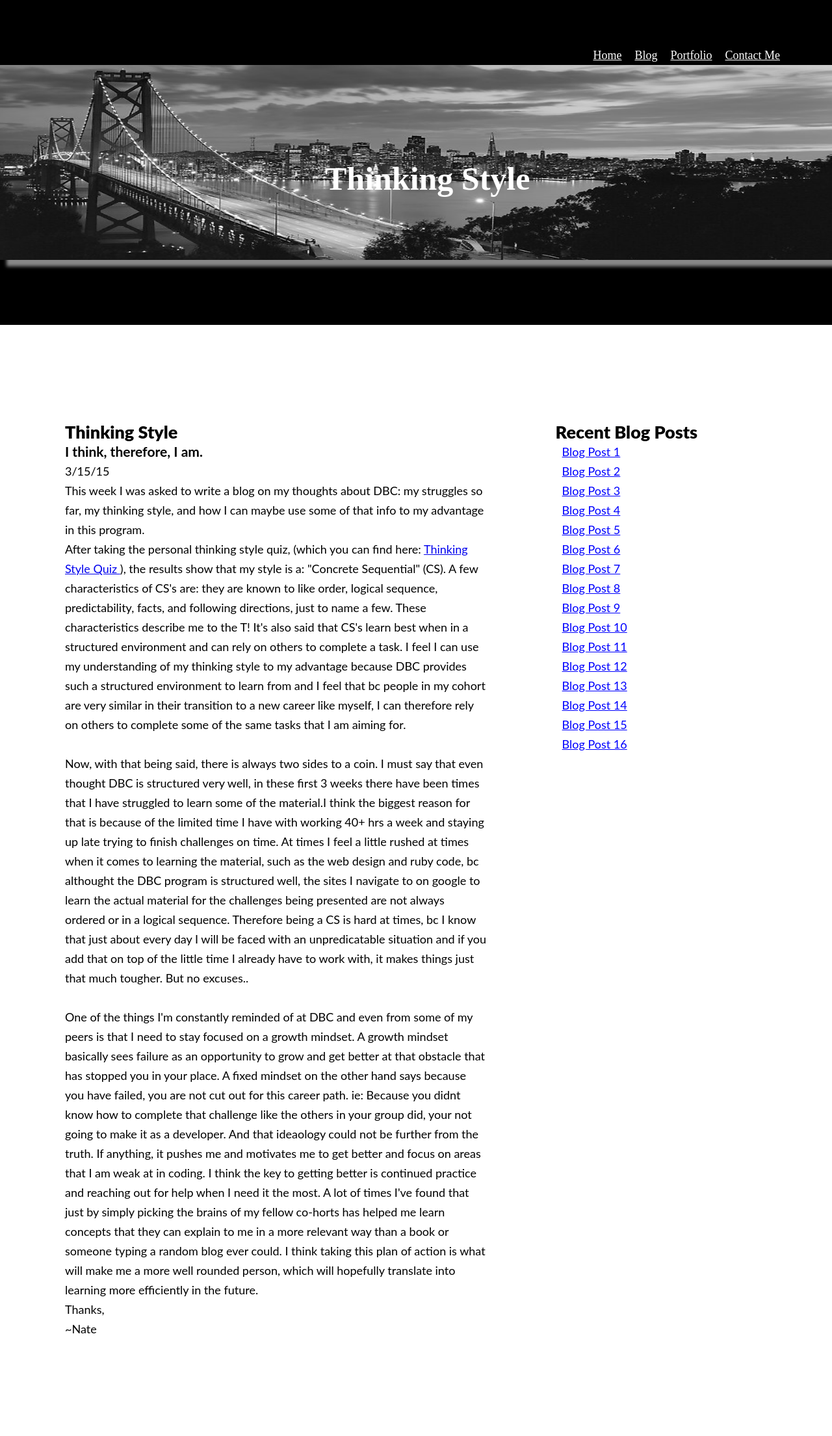
After one commit to naaaaate/naaaaate.github.io, a PHP site: page /blog/c3_thinking-style.html in a window 1280 px wide. The commit adds this page. Shown: the whole page at 65% size. Run offline with PHP 8.4, Linux system fonts and the light colour scheme; some libraries are stand-ins or nearby versions.

Commit message:
Update Header and color scheme, Add Blog5

```diff
--- /dev/null
+++ b/blog/c3_thinking-style.html
@@ -0,0 +1,82 @@
+<!DOCTYPE html>
+<html>
+<head>
+  <title>Arrays vs Hashes</title>
+  <meta charset="UTF-8">
+  <link rel="stylesheet" type="text/css" href="../stylesheets/default.css">
+  <link rel="stylesheet" type="text/css" href="../stylesheets/blog-stylesheet.css">
+  <link rel="stylesheet" href="http://maxcdn.bootstrapcdn.com/font-awesome/4.3.0/css/font-awesome.min.css">
+  <!--Need stylesheet below for code to appear in html. uses <pre> or <code> tags w
+  class = "prettyprint" -->
+  <link rel="stylesheet" type="text/css" href="../stylesheets/highlighter/prettify.css">
+</head>
+
+<body>
+
+  <div id="wrapper">
+    <header>
+      <img src="./sfbridge.jpg" />
+      <h1>Thinking Style</h1>
+    </header>
+    <nav>
+         <ul>
+          <li><a href="../index.html">Home</a></li>
+          <li><a href="./blog-template.html">Blog</a></li>
+          <li><a href="#">Portfolio</a></li>
+          <li><a href="#">Contact Me</a></li>
+        </ul>
+    </nav>
+
+    <div class="content">
+      <div class="post">
+        <h2>Thinking Style</h2>
+        <h3>I think, therefore, I am.</h3>
+        <h4>3/15/15</h4>
+          <p>
+            This week I was asked to write a blog on my thoughts about DBC: my struggles so far, my thinking style, and how I can maybe use some of that info to my advantage in this program.
+            <br>
+            After taking the personal thinking style quiz, (which you can find here: <a href="http://www.thelearningweb.net/personalthink.html">Thinking Style Quiz </a>), the results show that my style is a: "Concrete Sequential" (CS). A few characteristics of CS's are: they are known to like order, logical sequence, predictability, facts, and following directions, just to name a few. These characteristics describe me to the T! It's also said that CS's learn best when in a structured environment and can rely on others to complete a task. I feel I can use my understanding of my thinking style to my advantage because DBC provides such a structured environment to learn from and I feel that bc people in my cohort are very similar in their transition to a new career like myself, I can therefore rely on others to complete some of the same tasks that I am aiming for.
+          </p>
+          <br>
+          <p>
+            Now, with that being said, there is always two sides to a coin. I must say that even thought DBC is structured very well, in these first 3 weeks there have been times that I have struggled to learn some of the material.I think the biggest reason for that is because of the limited time I have with working 40+ hrs a week and staying up late trying to finish challenges on time. At times I feel a little rushed at times when it comes to learning the material, such as the web design and ruby code, bc althought the DBC program is structured well, the sites I navigate to on google to learn the actual material for the challenges being presented are not always ordered or in a logical sequence. Therefore being a CS is hard at times, bc I know that just about every day I will be faced with an unpredicatable situation and if you add that on top of the little time I already have to work with, it makes things just that much tougher. But no excuses..
+          </p>
+          <br>
+          <p>
+            One of the things I'm constantly reminded of at DBC and even from some of my peers is that I need to stay focused on a growth mindset. A growth mindset basically sees failure as an opportunity to grow and get better at that obstacle that has stopped you in your place. A fixed mindset on the other hand says because you have failed, you are not cut out for this career path. ie: Because you didnt know how to complete that challenge like the others in your group did, your not going to make it as a developer. And that ideaology could not be further from the truth. If anything, it pushes me and motivates me to get better and focus on areas that I am weak at in coding. I think the key to getting better is continued practice and reaching out for help when I need it the most. A lot of times I've found that just by simply picking the brains of my fellow co-horts has helped me learn concepts that they can explain to me in a more relevant way than a book or someone typing a random blog ever could. I think taking this plan of action is what will make me a more  well rounded person, which will hopefully translate into learning more efficiently in the future.
+            <br>
+            Thanks,
+            <br>
+            ~Nate
+          </p>
+      </div>
+    </div>
+
+    <aside>
+      <h2>Recent Blog Posts</h2>
+       <ul>
+        <li><a href="./t1-git-blog.html">Blog Post 1</a></li>
+        <li><a href="./c1-chefs-kitchen.html">Blog Post 2</a></li>
+        <li><a href="./t2-css-design.html">Blog Post 3</a></li>
+        <li><a href="./t3-arrays-hashes.html">Blog Post 4</a></li>
+        <li><a href="./c3_thinking-style.html">Blog Post 5</a></li>
+        <li><a href="#">Blog Post 6</a></li>
+        <li><a href="#">Blog Post 7</a></li>
+        <li><a href="#">Blog Post 8</a></li>
+        <li><a href="#">Blog Post 9</a></li>
+        <li><a href="#">Blog Post 10</a></li>
+        <li><a href="#">Blog Post 11</a></li>
+        <li><a href="#">Blog Post 12</a></li>
+        <li><a href="#">Blog Post 13</a></li>
+        <li><a href="#">Blog Post 14</a></li>
+        <li><a href="#">Blog Post 15</a></li>
+        <li><a href="#">Blog Post 16</a></li>
+      </ul>
+    </aside>
+  <!--Ends Wrapper Div -->
+  </div>
+  <!--Need 2 script tags below for pre or code tags to show code in html-->
+  <script src="../stylesheets/highlighter/prettify.js"></script>
+  <script>prettyPrint();</script>
+</body>
+</html  -->
--- a/blog/t3-arrays-hashes.html
+++ b/blog/t3-arrays-hashes.html
@@ -5,6 +5,7 @@
   <meta charset="UTF-8">
   <link rel="stylesheet" type="text/css" href="../stylesheets/default.css">
   <link rel="stylesheet" type="text/css" href="../stylesheets/blog-stylesheet.css">
+  <link rel="stylesheet" href="http://maxcdn.bootstrapcdn.com/font-awesome/4.3.0/css/font-awesome.min.css">
   <!--Need stylesheet below for code to appear in html. uses <pre> or <code> tags w
   class = "prettyprint" -->
   <link rel="stylesheet" type="text/css" href="../stylesheets/highlighter/prettify.css">
@@ -164,7 +165,7 @@
         <li><a href="./c1-chefs-kitchen.html">Blog Post 2</a></li>
         <li><a href="./t2-css-design.html">Blog Post 3</a></li>
         <li><a href="./t3-arrays-hashes.html">Blog Post 4</a></li>
-        <li><a href="#">Blog Post 5</a></li>
+        <li><a href="./c3_thinking-style.html">Blog Post 5</a></li>
         <li><a href="#">Blog Post 6</a></li>
         <li><a href="#">Blog Post 7</a></li>
         <li><a href="#">Blog Post 8</a></li>
--- a/stylesheets/blog-stylesheet.css
+++ b/stylesheets/blog-stylesheet.css
@@ -1,25 +1,29 @@
+/*This CSS affects mainly the blog-template main page*/
 
+/*SocialBlog = social media icons:*/
+
+/*Socialmedia icons position */
 #socialblog{
-    position: absolute;
-    top: 450px;
-    left: 500px;
+position: absolute;
+    top: 440px;
+    left: 840px;
+
 }
 
 
 #socialblog h3{
-  position: relative;
-  left: 30px;
+
 }
 
-#socialblog img{
+/*social media icon color:*/
+#socialblog i{
+    color: silver;
     position: absolute;
-    top: 25px;
-    height: 30px;
-    width: 30px;
 }
 
 #socialblog a{
-  margin-right: 35px;
+  margin-right: 100px;
+
 }
 
 .content {
@@ -28,7 +32,7 @@
     vertical-align: top;
     padding: 50px;
     position: relative;
-    top: 200px;
+    top: 100px;
     left: 50px;
 }
 
@@ -38,7 +42,7 @@ aside {
     display: inline-block;
     vertical-align: top;
     position: relative;
-    top: 200px;
+    top: 100px;
     left: 50px;
 }
 
@@ -61,3 +65,8 @@ aside a {
     padding-bottom: 0px;
     margin-bottom: 0px;
 }
+
+h1{
+    font-family: cursive;
+    font-size: 50px;
+}
--- a/stylesheets/default.css
+++ b/stylesheets/default.css
@@ -1,3 +1,6 @@
+/*This CSS links directly to index.html*/
+
+
 body, div, h1,h2,h3,h4,h5,h6,p,ul,img{
     margin:0px;
     padding:0px;
@@ -26,9 +29,9 @@ header {
     position: relative;
     top: 0px;
     left: 0px;
-    height: 300px;
+    height: 500px;
     color: #FFF;
-    background-color: #036;
+    background-color: black;
 
 }
 
@@ -39,8 +42,13 @@ header h1 {
     top: 0px;
     left: 500px;
     padding-top: 260px;
+}
 
-
+header h2 {
+    background-color: ;
+    position: absolute;
+    font-family: cursive;
+    margin-top: 70px;
 }
 
 header img{
@@ -49,12 +57,14 @@ header img{
     height: 300px;
     width: 100%;
     overflow: hidden;
+    box-shadow:10px 10px 5px #888888;
 }
 
 nav{
   position: absolute;
-  top: 300px;
-  left: 420px;
+  top: 70px;
+  right: 70px;
+  font-family: cursive;
 }
 
 nav ul li {
@@ -69,10 +79,11 @@ nav a {
 }
 
 
+/*Social Media Nav position */
 #socialindex{
     position: absolute;
-    top: 450px;
-    left: 500px;
+    top: 440px;
+    left: 840px;
 }
 
 #socialindex h3{
@@ -80,16 +91,18 @@ nav a {
   left: 30px;
 }
 
-#socialindex img{
+/*control color of social media icons:*/
+#socialindex i{
     position: absolute;
-    top: 25px;
-    height: 30px;
-    width: 30px;
+    color: silver;
 }
 
 #socialindex a{
-  margin-right: 35px;
+  margin-right: 100px;
 }
+
+
+
 
 h2{
     font-weight: 900;
```
Also changed, not shown: blog/blog-template.html (+37 -7 lines), blog/c1-chefs-kitchen.html (+4 -3 lines), blog/t1-git-blog.html (+4 -3 lines), blog/t2-css-design.html (+5 -4 lines), index.html (+12 -6 lines).
